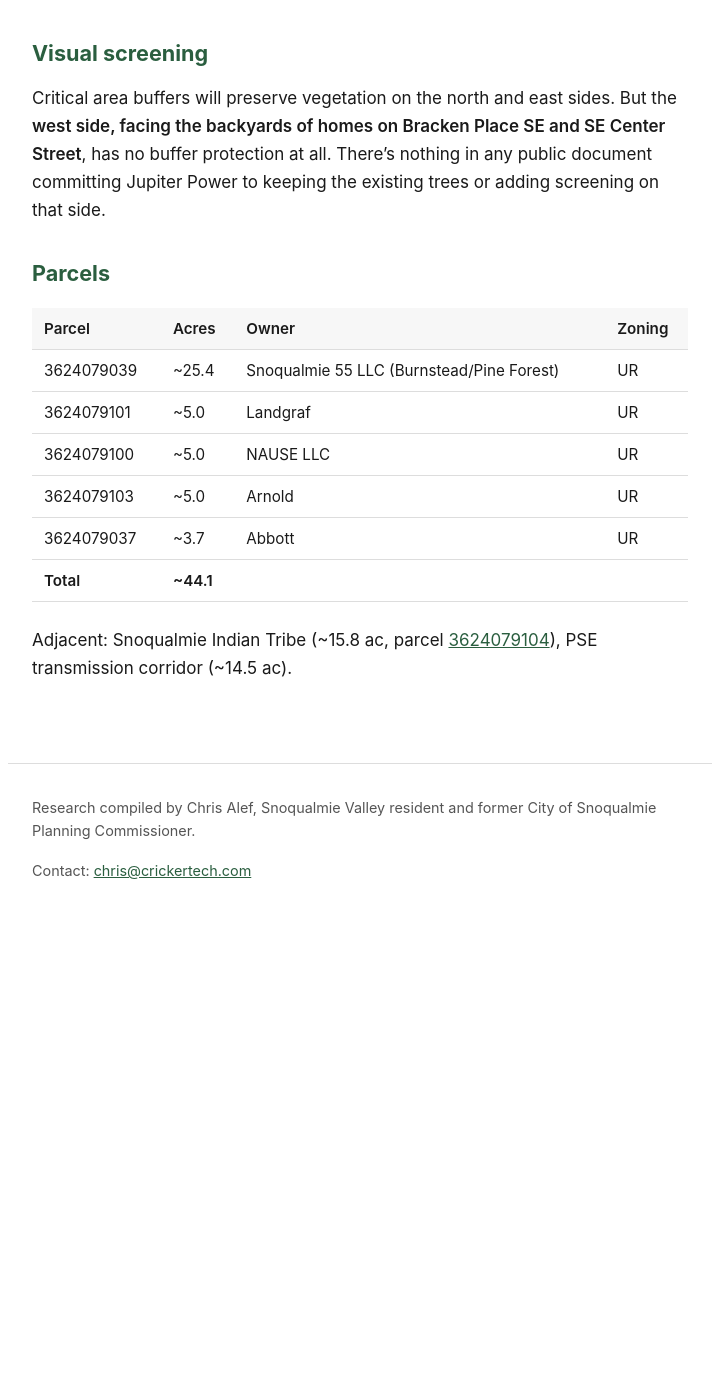
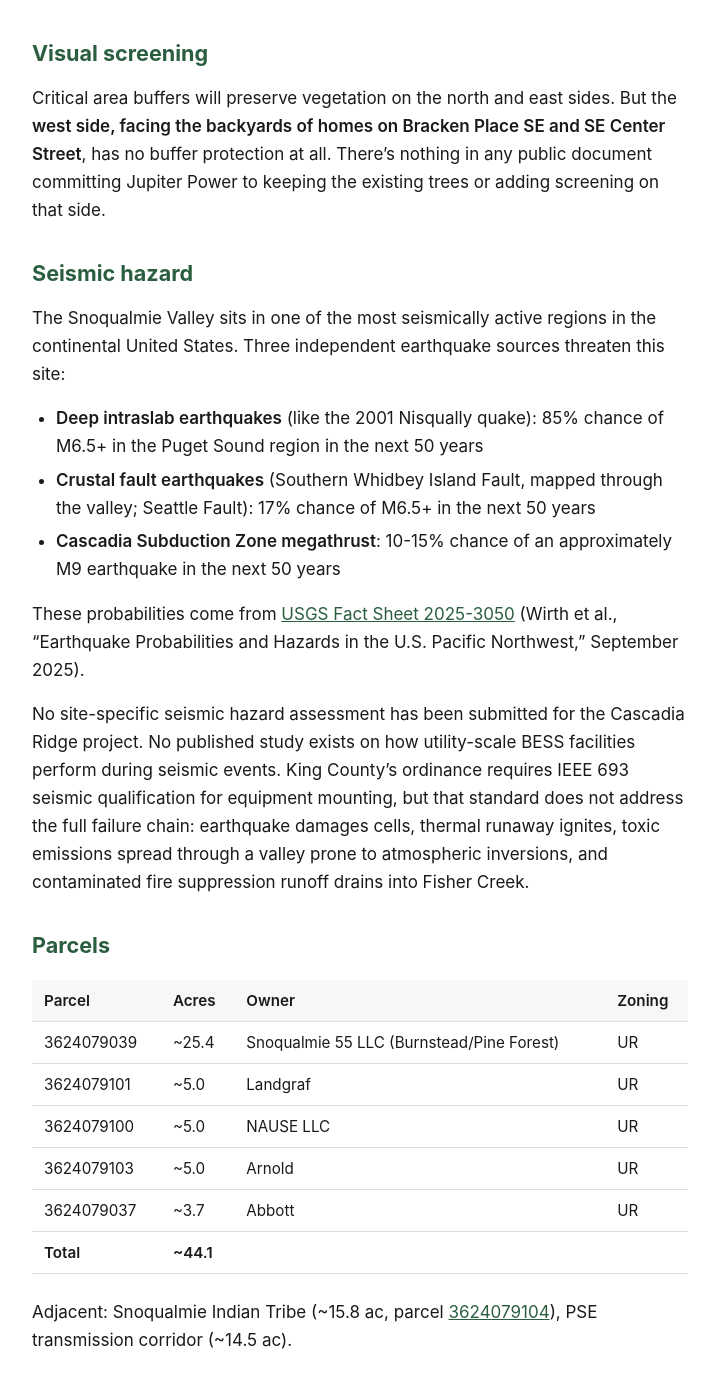
Before and after one commit to calef/cascadia-ridge-bess, a Jekyll site: the page built from _pages/site-and-environment.md, in a window 1280 px wide and 1400 px high, scrolled down 1350 px. Shown: the top 1388 px of the window, without its empty margins (280-995 px from the left). Built offline with Jekyll 4.4.1, drawn with Linux system fonts in a browser that asks for light colours; before the commit the page ends 2281 px from its top, so only the background shows below that.

Commit message:
Deploy site 2026-03-24-162800

```diff
--- a/_pages/site-and-environment.md
+++ b/_pages/site-and-environment.md
@@ -29,6 +29,18 @@ The wildlife picture is incomplete. The CAD report identified two large hollow t
 
 Critical area buffers will preserve vegetation on the north and east sides. But the **west side, facing the backyards of homes on Bracken Place SE and SE Center Street**, has no buffer protection at all. There's nothing in any public document committing Jupiter Power to keeping the existing trees or adding screening on that side.
 
+## Seismic hazard
+
+The Snoqualmie Valley sits in one of the most seismically active regions in the continental United States. Three independent earthquake sources threaten this site:
+
+- **Deep intraslab earthquakes** (like the 2001 Nisqually quake): 85% chance of M6.5+ in the Puget Sound region in the next 50 years
+- **Crustal fault earthquakes** (Southern Whidbey Island Fault, mapped through the valley; Seattle Fault): 17% chance of M6.5+ in the next 50 years
+- **Cascadia Subduction Zone megathrust**: 10-15% chance of an approximately M9 earthquake in the next 50 years
+
+These probabilities come from [USGS Fact Sheet 2025-3050](https://doi.org/10.3133/fs20253050) (Wirth et al., "Earthquake Probabilities and Hazards in the U.S. Pacific Northwest," September 2025).
+
+No site-specific seismic hazard assessment has been submitted for the Cascadia Ridge project. No published study exists on how utility-scale BESS facilities perform during seismic events. King County's ordinance requires IEEE 693 seismic qualification for equipment mounting, but that standard does not address the full failure chain: earthquake damages cells, thermal runaway ignites, toxic emissions spread through a valley prone to atmospheric inversions, and contaminated fire suppression runoff drains into Fisher Creek.
+
 ## Parcels
 
 | Parcel | Acres | Owner | Zoning |
```
Also changed, not shown: _pages/faq.md (+1 -1 lines).
